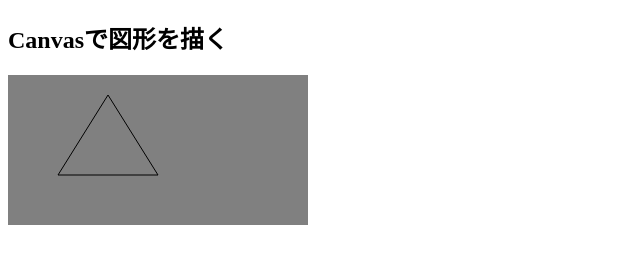
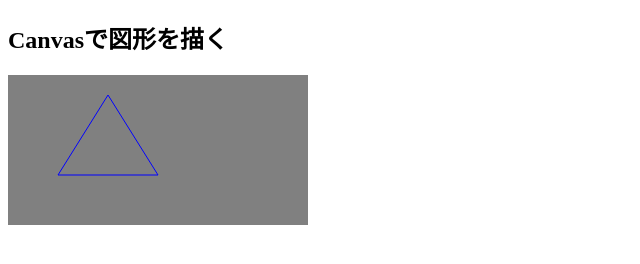
Before and after one commit to DQNEO/canvas, a plain HTML site: page snow.html in a window 1280 px wide. Shown: the whole page, without its empty margins (0-640 px from the left). Drawn offline with Linux system fonts and the light colour scheme.

Commit message:
change color of line

```diff
--- a/snow.html
+++ b/snow.html
@@ -22,6 +22,11 @@ window.onload = function () {
 
   //パスを閉じる（最後の座標から開始座標に向けてラインを引く）
   context.closePath();
+
+  // http://www.htmq.com/canvas/strokeStyle.shtml
+  // set color of line
+  context.strokeStyle = "rgb(0,0,255)";
+
   //現在のパスを輪郭表示する
   context.stroke();
 }
```
